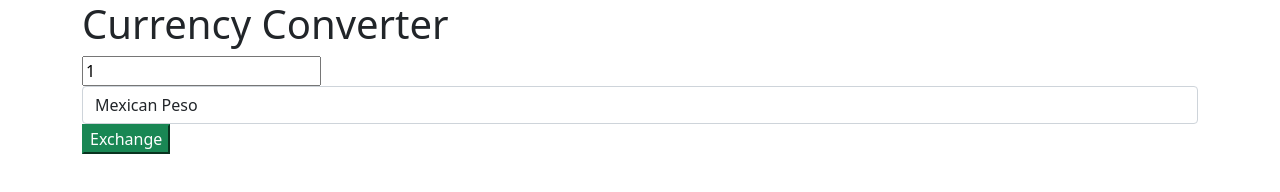
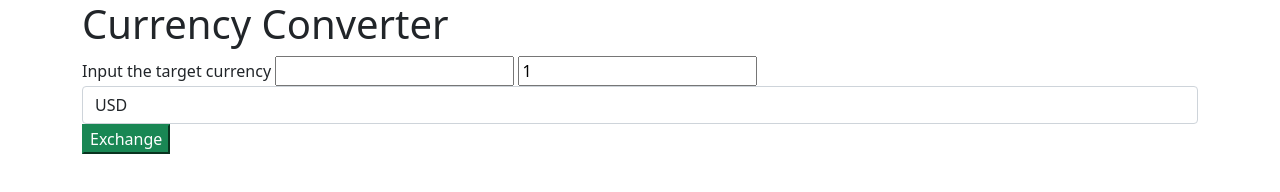
Before and after one commit to Emmersot/Currency-Exchange, a website built with webpack: page src/index.html in a window 1280 px wide. Built offline with nearby package versions, Linux system fonts and the light colour scheme.

Commit message:
fix merge over past text for index.html.

```diff
--- a/src/index.html
+++ b/src/index.html
@@ -1,5 +1,5 @@
-<!DOCTYPE html>
-<html>
+
+<html lang="en-US">
 <head>
   <title>Currency Exchanger</title>
 </head>
@@ -10,17 +10,15 @@
         <h1>Currency Converter</h1>
       </div>
       <div class="from-currency">
+      <label for="target">Input the target currency</label>
+      <input type="text" id="target_code">
         <input type="number" id="currencyFrom" value="1"/>
-        <select class="form-control" id="currency">
-          <option value="MXN">Mexican Peso</option>
-          <option value="CHF">Congolese Franc</option>
-          <option value="CAD">Canadian Dollar</option>
-          <option value="VND">Vietnamese Dong</option>
-          <option value="JPY">Japanese Yen</option>
+        <select class="form-control" id="base_code">
+          <option value="USD">USD</option>
         </select>
       </div>
       <div class="to-currency">
-        <div id="showExchange"></div>
+        <div id="showConversion"></div>
         <div class="showErrors"></div>
       </div>
       <button id="exchange" type="submit" class="btn-success">Exchange</button>
```
